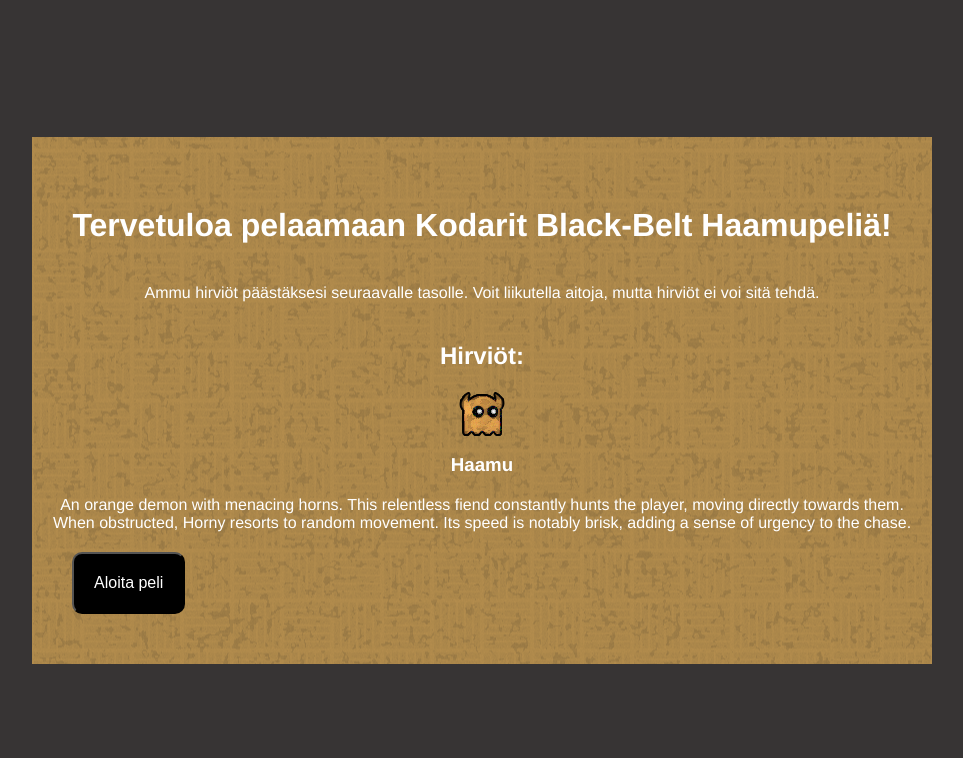
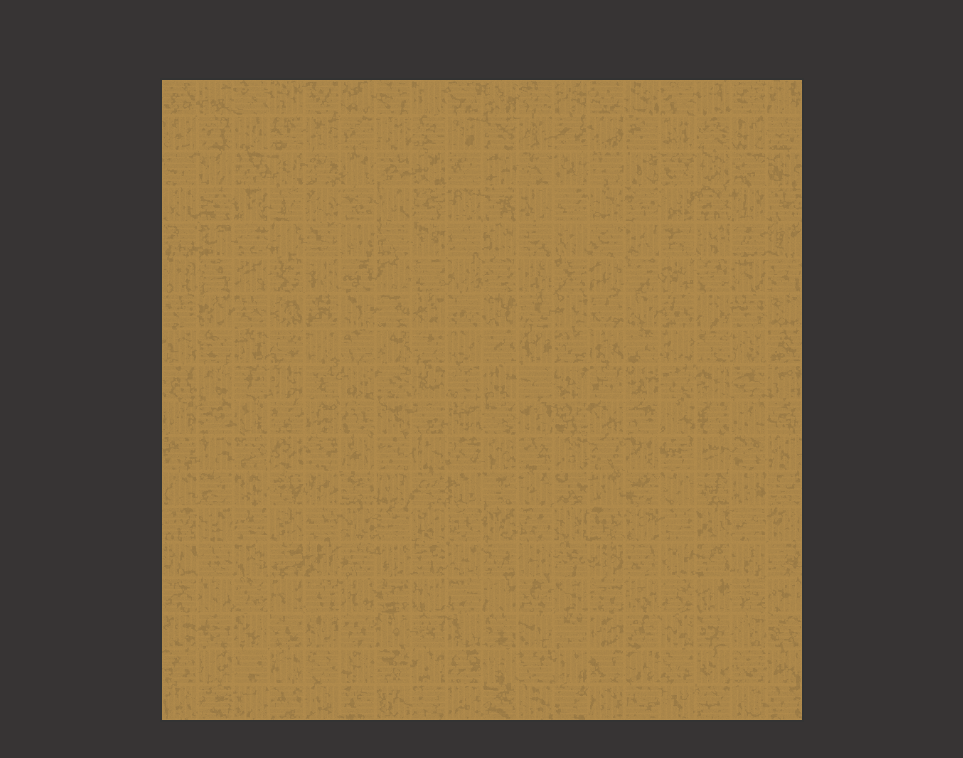
Before and after one commit to annalounamaria/Haamupeli_Tiistai_k2025, a plain HTML site: page public/index.html in a window 1280 px wide. Both pictures are taken after a click on the button "Aloita peli". Shown: the whole page, without its empty margins (158-1121 px from the left). Drawn offline with Linux system fonts and the light colour scheme.

Commit message:
Viides commit

```diff
--- a/public/index.html
+++ b/public/index.html
@@ -23,5 +23,13 @@
             <button id="new-game-btn">Aloita peli</button>
         </div>
     </div>
+
+    <div id="game-screen">
+        <div id="game-board">
+
+        </div>
+    </div>
+
+
 </body>
 </html>
--- a/public/script.js
+++ b/public/script.js
@@ -2,4 +2,6 @@ document.getElementById("new-game-btn").addEventListener('click',startGame);
 
 function startGame(){
     console.log("KLIKATTU");
+    document.getElementById("intro-screen").style.display='none';
+    document.getElementById("game-screen").style.display='block';
 }
--- a/public/style.css
+++ b/public/style.css
@@ -51,3 +51,20 @@ button {
     border-radius: 10px;
     cursor: pointer;
 }
+#game-screen{
+    display: none;
+}
+
+#game-board {
+    display: grid;
+    gap: 0px;
+    background-image: url('images/background.png');
+    background-size: cover;
+    background-position: center;
+    width: 50vw;
+    height: 50vw;
+    margin: 10px auto;
+    border: 2px solid #333;
+    padding: 0px;
+    background-color: rgba(221, 221, 221, 0.8);
+}
```
